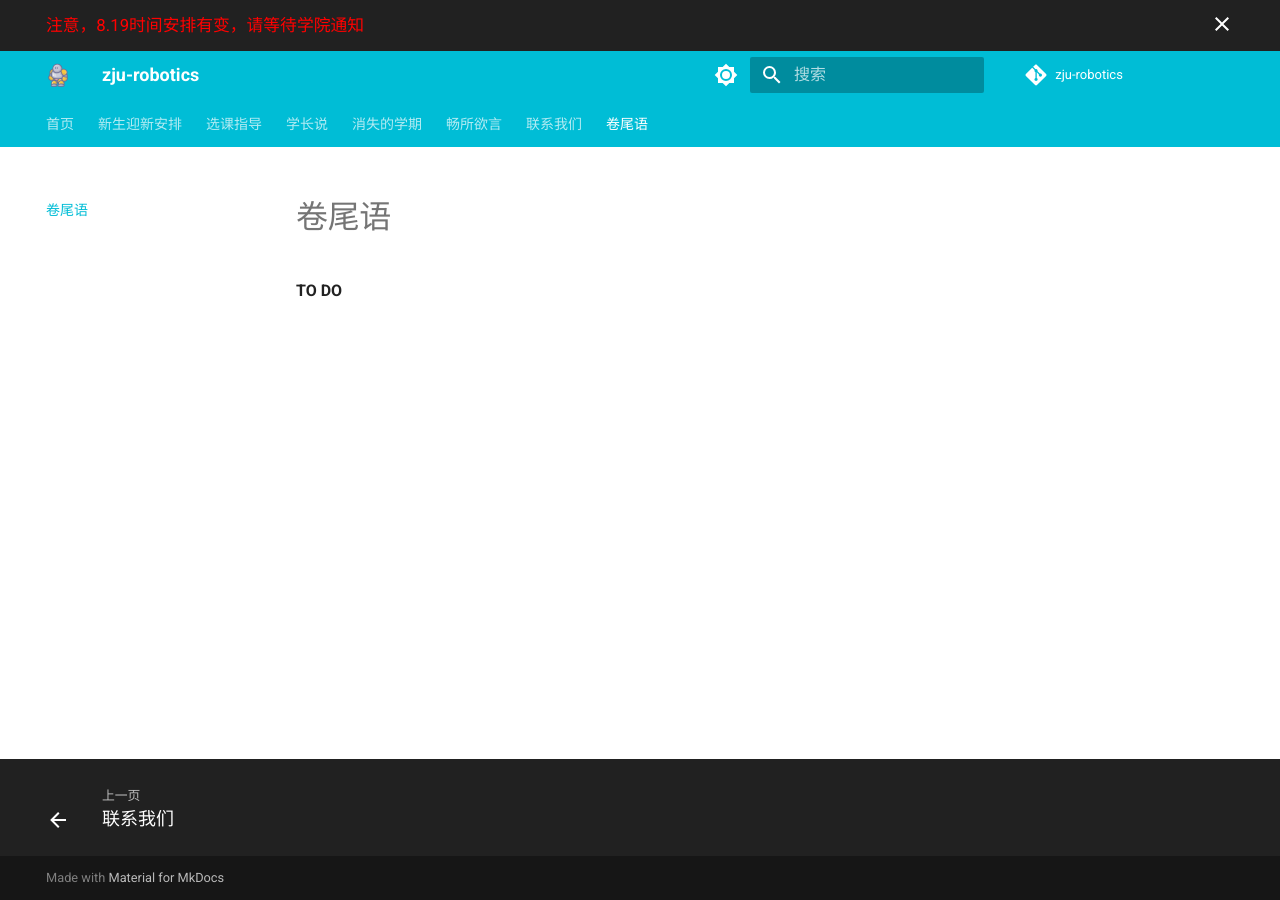
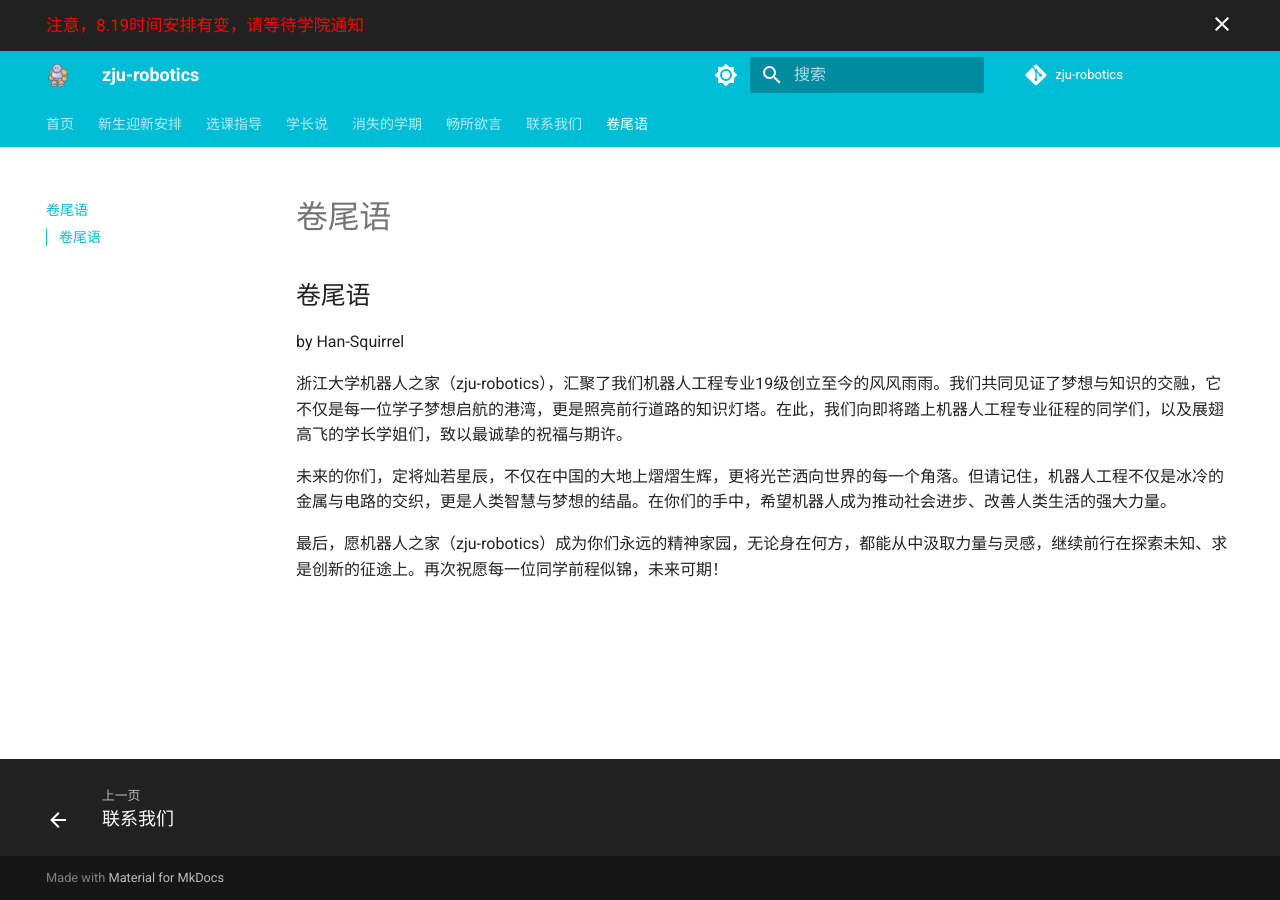
Before and after one commit to bclz19/zju-robotics, an MkDocs documentation site: the page built from docs/end.md, in a window 1280 px wide. Built offline with MkDocs 1.6.1 and Material for MkDocs 9.7.7, drawn with Linux system fonts in a browser that asks for light colours; comment, search, counter and statistics services are not loaded.

Commit message:
添加ssh卷尾语

```diff
--- a/docs/end.md
+++ b/docs/end.md
@@ -1 +1,9 @@
-**TO DO**
+## 卷尾语
+
+by  Han-Squirrel
+
+浙江大学机器人之家（zju-robotics），汇聚了我们机器人工程专业19级创立至今的风风雨雨。我们共同见证了梦想与知识的交融，它不仅是每一位学子梦想启航的港湾，更是照亮前行道路的知识灯塔。在此，我们向即将踏上机器人工程专业征程的同学们，以及展翅高飞的学长学姐们，致以最诚挚的祝福与期许。
+
+未来的你们，定将灿若星辰，不仅在中国的大地上熠熠生辉，更将光芒洒向世界的每一个角落。但请记住，机器人工程不仅是冰冷的金属与电路的交织，更是人类智慧与梦想的结晶。在你们的手中，希望机器人成为推动社会进步、改善人类生活的强大力量。
+
+最后，愿机器人之家（zju-robotics）成为你们永远的精神家园，无论身在何方，都能从中汲取力量与灵感，继续前行在探索未知、求是创新的征途上。再次祝愿每一位同学前程似锦，未来可期！
```
